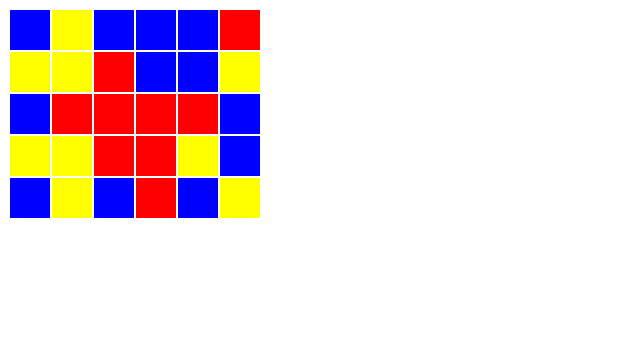
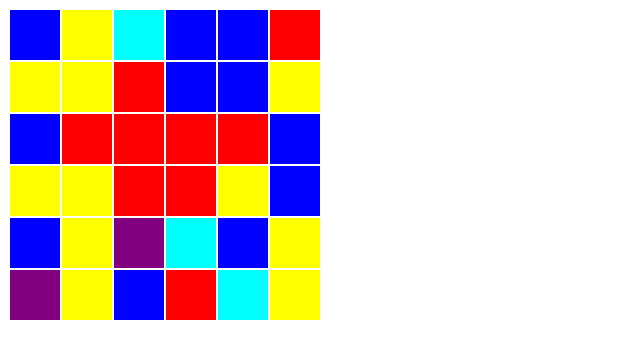
Before and after one commit to NazaninAhmadii/changeColorGame, a plain HTML site: page index.html in a window 1280 px wide. Shown: the whole page, without its empty margins (0-640 px from the left). Drawn offline with Linux system fonts and the light colour scheme.

Commit message:
update colors

```diff
--- a/index.js
+++ b/index.js
@@ -1,6 +1,12 @@
 const screen = document.getElementById('screen');
 
-let arr = [['blue', 'yellow', 'blue', 'blue', 'blue', 'red'], ['yellow', 'yellow', 'red', 'blue', 'blue', 'yellow'], ['blue', 'red', 'red', 'red', 'red', 'blue'], ['yellow', 'yellow', 'red', 'red', 'yellow', 'blue'], ['blue', 'yellow', 'blue', 'red', 'blue', 'yellow']];
+
+let arr = [['blue', 'yellow', 'aqua', 'blue', 'blue', 'red'],
+           ['yellow', 'yellow', 'red', 'blue', 'blue', 'yellow'],
+           ['blue', 'red', 'red', 'red', 'red', 'blue'],
+           ['yellow', 'yellow', 'red', 'red', 'yellow', 'blue'],
+           ['blue', 'yellow', 'purple', 'aqua', 'blue', 'yellow'],
+           ['purple', 'yellow', 'blue', 'red', 'aqua', 'yellow']];
 
 //Generate the table
 const generateTable = (arr) => {
--- a/style.css
+++ b/style.css
@@ -1,7 +1,7 @@
 
 td{
-  width: 40px;
-  height: 40px;
+  width: 50px;
+  height: 50px;
   margin:0;
   padding: 0;
 }
```
